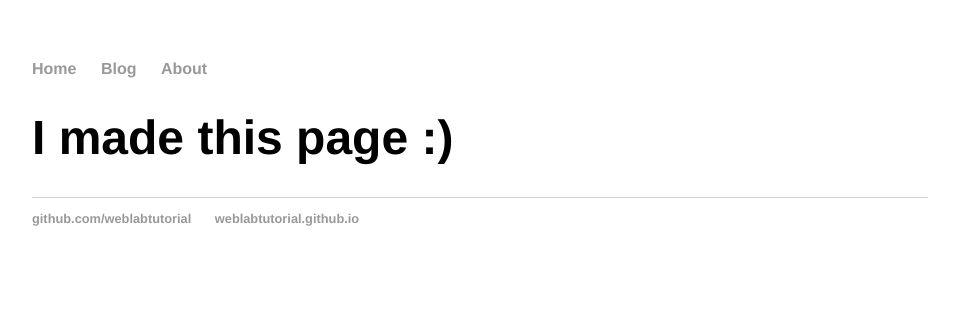
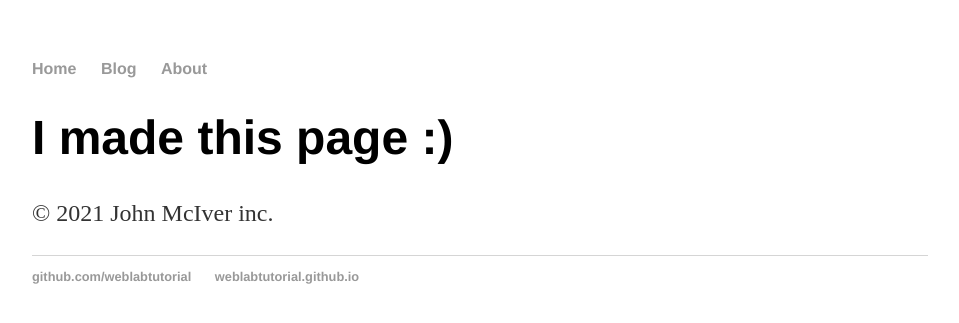
Before and after one commit to j-mciver/j-mciver.github.io, a Jekyll site: the page built from about.html, in a window 1280 px wide. Shown: the top 323 px of the page, without its empty margins (160-1119 px from the left). Built offline with Jekyll 4.4.1, drawn with Linux system fonts in a browser that asks for light colours.

Commit message:
Update about.html

```diff
--- a/about.html
+++ b/about.html
@@ -4,3 +4,4 @@ title: Web Programming
 ---
 
 <h1> I made this page :) </h1>
+<p> &copy; 2021 John McIver inc.</p>
```
